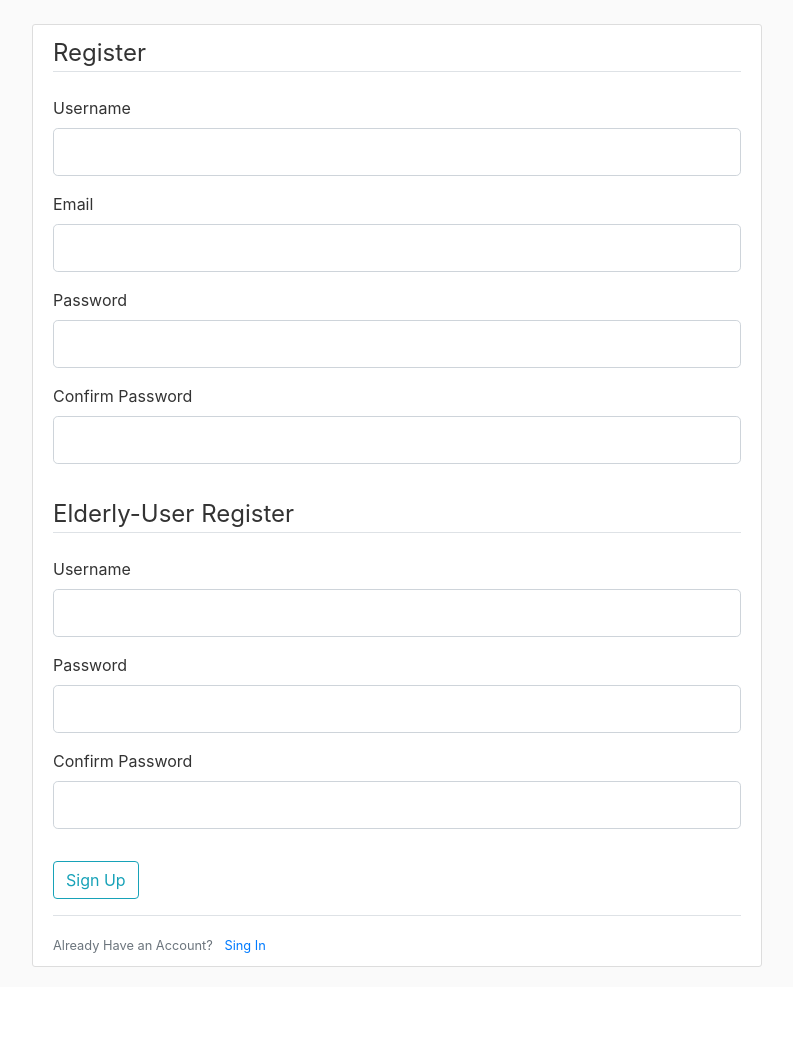
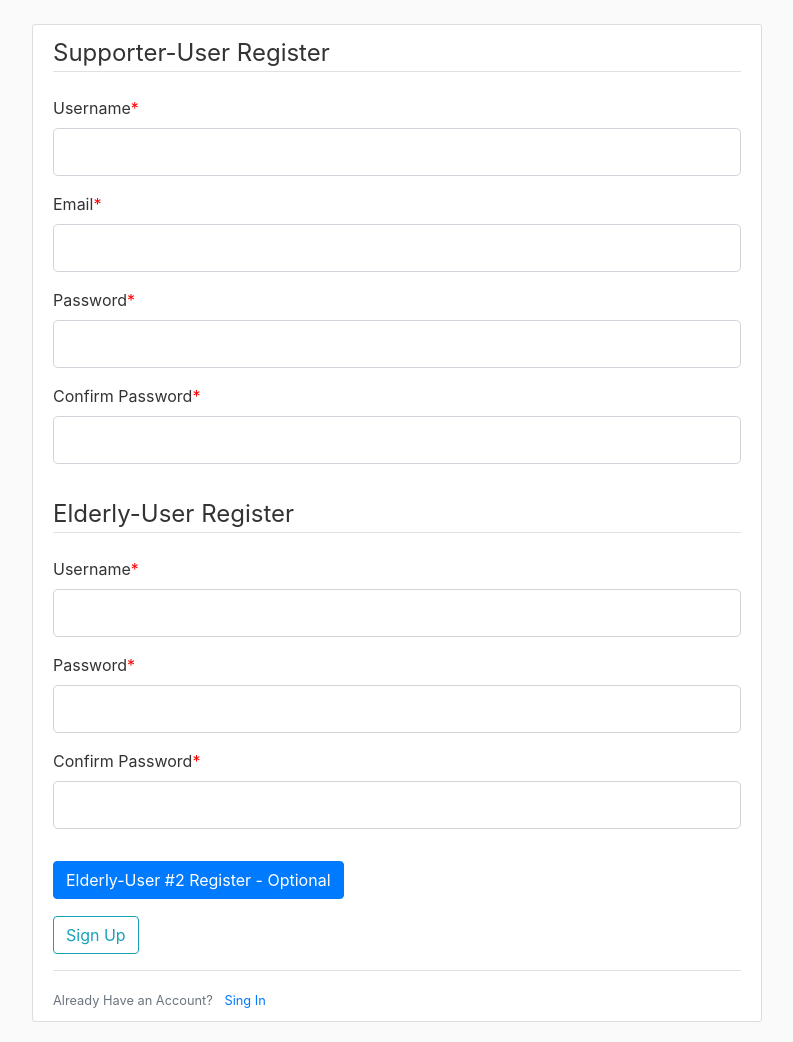
Before and after one commit to idobarakk/W88-Project, a Flask app: page /register in a window 1280 px wide. Shown: the part 56-1098 px from the top of the page, without its empty margins (53-846 px from the left). Before the commit the page ends 1023 px from the top, so only its background shows below. Run offline with Flask 3, Linux system fonts and the light colour scheme; some libraries are stand-ins or nearby versions.

Commit message:
second eldery user
added second eldery user optinal,
connect the notification to the relevant user
add the ability to edit , delete or add new notification with user selection

update notification view + notifcation view

Co-Authored-By: zivma750 <118803144+zivma750@users.noreply.github.com>
Co-Authored-By: TomerTheCodeKing <138518398+TomerTheCodeKing@users.noreply.github.com>

```diff
--- a/webapp_flask/app/forms.py
+++ b/webapp_flask/app/forms.py
@@ -1,10 +1,11 @@
 from datetime import datetime
+import pytz
 from flask_wtf import FlaskForm
 from flask_wtf.file import FileAllowed, FileField
 from flask_login import current_user
 from wtforms import SelectField , StringField,PasswordField,SubmitField, BooleanField, IntegerField, DateTimeField, DateField, TimeField, TextAreaField
 from wtforms.validators import DataRequired, Length, Email, EqualTo, ValidationError
-from app.models import User
+from app.models import User, Elderlyuser
 from app.drugapi import DrugAPI
 
 
@@ -18,6 +19,9 @@ class RegistrationForm(FlaskForm):
     elderlyusername = StringField('Username',validators=[DataRequired(),Length(min=2,max=20) ])
     elderlypassword = PasswordField('Password', validators=[DataRequired()])
     elderlyconfirm_password = PasswordField('Confirm Password', validators=[DataRequired(), EqualTo('elderlypassword')])
+    elderlyusername2 = StringField('Username #2', validators=[Length(min=2, max=20)])
+    elderlypassword2 = PasswordField('Password ')
+    elderlyconfirm_password2 = PasswordField('Confirm Password', validators=[EqualTo('elderlypassword2')])
     submit = SubmitField('Sign Up')
 
     def validate_username (self,username):
@@ -30,10 +34,16 @@ class RegistrationForm(FlaskForm):
         if user:
             raise ValidationError('That email is taken. Choose a diffrent one.')
 
-    def validate_elderlyusername(self, username):
-        user = User.query.filter_by(username=username.data).first()
+    def validate_elderlyusername(self, elderlyusername):
+        user = Elderlyuser.query.filter_by(username=elderlyusername.data).first()
         if user:
             raise ValidationError('That Username is taken. Choose a diffrent one.')
+
+    def validate_elderlyusername2(self, elderlyusername2):
+        user = User.query.filter_by(username=elderlyusername2.data).first()
+        if user:
+            raise ValidationError('That Username is taken. Choose a diffrent one.')
+
 
 
 class LoginForms(FlaskForm):
@@ -68,21 +78,33 @@ class UpdateAccountForm(FlaskForm):
 
 
 class AddNotificationForm(FlaskForm):
-    eldrly = SelectField('Eldrly user', validators=[DataRequired()])
+    eldrly = SelectField('Eldrly user',coerce=str, validators=[DataRequired()])
     title = StringField('Title',validators=[DataRequired()])
     content = TextAreaField('Content',validators=[DataRequired()])
     date = DateField('Date',validators=[DataRequired()])
     time = TimeField('Time',validators=[DataRequired()])
     submit = SubmitField('Add Notification')
 
-    def validate_date (self,date):
-        if date.data <  datetime.utcnow().date():
-            raise ValidationError('the date is not valid - please choose future date.')
+    def validate_date(self, field):
+        local_tz = pytz.timezone('Asia/Jerusalem')
+        current_datetime = datetime.now(local_tz)
+        current_date = current_datetime.date()
+        current_time = current_datetime.time()
 
-    def validate_time (self,time):
-        if time.data <  datetime.utcnow().time():
-            raise ValidationError('the time is not valid- please choose future time.')
+        # Combine the date and time fields into a datetime object
+        input_datetime_local = datetime.combine(field.data, self.time.data, tzinfo=local_tz)
 
+        # Check if the selected date is in the past
+        if field.data < current_date:
+            raise ValidationError('The date must be in the future.')
+
+        # Check if the date is today and the selected time is in the past
+        if field.data == current_date and self.time.data < current_time:
+            raise ValidationError('The time must be in the future.')
+
+    def validate_time(self, field):
+        # This method is left empty because the validation is handled in validate_date
+        pass
 # *********** Drugs **************
 
 class AddDrugForm(FlaskForm):
--- a/webapp_flask/app/routes.py
+++ b/webapp_flask/app/routes.py
@@ -18,7 +18,9 @@ import json
 def home():
     notifications = Notification.query.filter_by(user_id=current_user.id).order_by(Notification.date.asc()).order_by(Notification.time.asc()).limit(3)
     drugs = Drug.query.filter_by(user_id=current_user.id)
-    return render_template("home.html",notifications=notifications ,drugs=drugs)
+    eldelys = Elderlyuser.query.filter_by(user_id=current_user.id)
+    eldelys_dict = {i.id: i.username for i in eldelys}
+    return render_template("home.html",notifications=notifications ,drugs=drugs,eldelys_dict=eldelys_dict)
 
 
 
@@ -105,7 +107,10 @@ def delete_drug(drug_id):
 @app.route("/edit_notification/<int:notification_id>",methods=['GET','POST'])
 @login_required
 def edit_notification(notification_id):
+    eldelys = Elderlyuser.query.filter_by(user_id=current_user.id)
+    eldelys_list = [(i.id, i.username) for i in eldelys]
     form = AddNotificationForm()
+    form.eldrly.choices = eldelys_list
     notification = Notification.query.get_or_404(notification_id)
     if notification.user_id != current_user.id:
         abort(403)
@@ -114,6 +119,7 @@ def edit_notification(notification_id):
         notification.content = form.content.data
         notification.date = form.date.data
         notification.time = form.time.data
+        notification.elderly_user_id = form.eldrly.data
         db.session.commit()
         flash('Your Notification has been Updated !','success')
         return redirect(url_for('notification'))
@@ -123,7 +129,8 @@ def edit_notification(notification_id):
         form.content.data = notification.content
         form.date.data = notification.date
         form.time.data = notification.time
-    return render_template("edit_notification.html", title="edit Notification", notification=notification, form=form)
+        form.eldrly.data = notification.elderly_user_id
+    return render_template("edit_notification.html", title="edit Notification", notification=notification, form=form,eldelys_list=eldelys_list)
 
 
 @app.route("/delete_notification/<int:notification_id>", methods=['GET','POST'])
@@ -142,14 +149,16 @@ def delete_notification(notification_id):
 @login_required
 def add_notification():
     eldelys = Elderlyuser.query.filter_by(user_id=current_user.id)
+    eldelys_list = [(i.id,i.username) for i in  eldelys ]
     form = AddNotificationForm()
+    form.eldrly.choices = eldelys_list
     if form.validate_on_submit():
         notification = Notification(title=form.title.data,content=form.content.data,date=form.date.data,time=form.time.data,user_id=current_user.id,elderly_user_id=form.eldrly.data)
         db.session.add(notification)
         db.session.commit()
         return redirect(url_for('notification'))
         flash('Your Notification has been added !','success')
-    return render_template("add_notification.html", title="Add Notification", form=form ,eldelys=eldelys)
+    return render_template("add_notification.html", title="Add Notification", form=form ,eldelys_list=eldelys_list)
 
 
 @app.route("/notification")
@@ -157,7 +166,9 @@ def add_notification():
 def notification():
     if current_user.is_authenticated:
         notifications = Notification.query.filter_by(user_id=current_user.id).order_by(Notification.date.asc()).order_by(Notification.time.asc())
-        return render_template("notification.html",notifications=notifications, title="Notification")
+        eldelys = Elderlyuser.query.filter_by(user_id=current_user.id)
+        eldelys_dict = {i.id: i.username for i in eldelys}
+        return render_template("notification.html",notifications=notifications,eldelys_dict=eldelys_dict, title="Notification")
     else:
         return render_template("home.html")
 
@@ -184,12 +195,19 @@ def register():
     if form.validate_on_submit():
         hased_pw = bcrypt.generate_password_hash(form.password.data).decode('utf-8')
         elderly_hased_pw = bcrypt.generate_password_hash(form.elderlypassword.data).decode('utf-8')
+        if form.elderlypassword.data:
+            elderly2_hased_pw = bcrypt.generate_password_hash(form.elderlypassword2.data).decode('utf-8')
         user = User(username=form.username.data,email=form.email.data,password=hased_pw)
         db.session.add(user)
         db.session.commit()
         elderly_user = Elderlyuser(username=form.elderlyusername.data, password=elderly_hased_pw, user_id=user.id)
         db.session.add(elderly_user)
         db.session.commit()
+        if form.elderlypassword.data:
+            elderly2_hased_pw = bcrypt.generate_password_hash(form.elderlypassword2.data).decode('utf-8')
+            elderly_user2 = Elderlyuser(username=form.elderlyusername2.data, password=elderly2_hased_pw, user_id=user.id)
+            db.session.add(elderly_user2)
+            db.session.commit()
         flash('Your account has been Created !','success')
         return redirect(url_for('login'))
     return render_template("register.html",  title="Register", form=form)
--- a/webapp_flask/app/static/main.css
+++ b/webapp_flask/app/static/main.css
@@ -162,6 +162,11 @@ a.article-title:hover {
   box-shadow: 0 20px 20px -10px rgba(255, 152, 0, 0.5);
 }
 
+.form-group.required .control-label:after {
+  content:"*";
+  color:red;
+}
+
 .progress-bar-marker {
   background-image: linear-gradient(90deg, rgba(225, 225, 225, 0.1) 97%, rgba(204, 0, 0, 1) 3%);
 }
--- a/webapp_flask/app/templates/add_notification.html
+++ b/webapp_flask/app/templates/add_notification.html
@@ -7,7 +7,8 @@
                 <fieldset class="form-group">
                     <legend class="border-bottom mb-4"> Add Notification</legend>
                     <div class="form-group">
-                       {{ eldelys }}
+                        {{ form.eldrly.label(class="form-control-label") }}
+                        {{ form.eldrly(class="form-control form-control-lg") }}
                     </div>
                     <div class="form-group">
                         {{ form.title.label(class="form-control-label") }}
--- a/webapp_flask/app/templates/edit_notification.html
+++ b/webapp_flask/app/templates/edit_notification.html
@@ -6,6 +6,10 @@
                 {{ form.hidden_tag() }}
                 <fieldset class="form-group">
                     <legend class="border-bottom mb-4"> edit Notification</legend>
+                    <div class="form-group">
+                        {{ form.eldrly.label(class="form-control-label") }}
+                        {{ form.eldrly(class="form-control form-control-lg") }}
+                    </div>
                     <div class="form-group">
                         {{ form.title.label(class="form-control-label") }}
                         {% if form.title.errors %}
--- a/webapp_flask/app/templates/home.html
+++ b/webapp_flask/app/templates/home.html
@@ -11,6 +11,9 @@
       {% for notification in notifications %}
       <article class="media content-section">
         <div class="media-body">
+               <div class="article-title">
+                    <big>{{ eldelys_dict[notification.elderly_user_id] }}</big>
+                </div>
           <div class="article-metadata">
             <big class="text-muted">{{ notification.date.strftime('%Y-%m-%d') }}    {{ notification.time }} </big>
           </div>
--- a/webapp_flask/app/templates/notification.html
+++ b/webapp_flask/app/templates/notification.html
@@ -11,8 +11,11 @@
         {% for notification in notifications %}
           <article class="media content-section">
             <div class="media-body">
+                <div class="article-title">
+                    <big>{{ eldelys_dict[notification.elderly_user_id] }}</big>
+                </div>
               <div class="article-metadata">
-                <big class="text-muted">{{ notification.date.strftime('%Y-%m-%d') }}    {{ notification.time }}  </big>
+                <big class="text-muted"> {{ notification.date.strftime('%Y-%m-%d') }}    {{ notification.time }}  </big>
               </div>
               <h2>{{ notification.title }}</h2>
               <p class="article-content">{{ notification.content }}</p>
--- a/webapp_flask/app/templates/register.html
+++ b/webapp_flask/app/templates/register.html
@@ -4,9 +4,9 @@
 	<form method="post" action="">
 		{{ form.hidden_tag() }}
 		<fieldset class="form-group">
-			<legend class="border-bottom mb-4"> Register</legend>
-			<div class="form-group">
-				{{ form.username.label(class="form-control-label") }}
+			<legend class="border-bottom mb-4">Supporter-User Register</legend>
+			<div class="form-group required">
+				{{ form.username.label(class="control-label") }}
 				{% if form.username.errors %}
 					{{ form.username(class="form-control form-control-lg is-invalid")}}
 					<div class="is-invalid">
@@ -18,8 +18,8 @@
 					{{ form.username(class="form-control form-control-lg") }}
 				{% endif %}
 			</div>
-			<div class="form-group">
-			{{ form.email.label(class="form-control-label") }}
+			<div class="form-group  required">
+			{{ form.email.label(class="control-label") }}
 				{% if form.email.errors %}
 					{{ form.email(class="form-control form-control-lg is-invalid")}}
 					<div class="is-invalid">
@@ -32,8 +32,8 @@
 				{% endif %}
 
 			</div>
-			<div class="form-group">
-			{{ form.password.label(class="form-control-label") }}
+			<div class="form-group required">
+			{{ form.password.label(class="control-label") }}
 				{% if form.password.errors %}
 					{{ form.password(class="form-control form-control-lg is-invalid")}}
 					<div class="is-invalid">
@@ -45,8 +45,8 @@
 					{{ form.password(class="form-control form-control-lg") }}
 				{% endif %}
 			</div>
-			<div class="form-group">
-			{{ form.confirm_password.label(class="form-control-label") }}
+			<div class="form-group required">
+			{{ form.confirm_password.label(class="control-label") }}
 				{% if form.confirm_password.errors %}
 					{{ form.confirm_password(class="form-control form-control-lg is-invalid")}}
 					<div class="is-invalid">
@@ -59,10 +59,10 @@
 				{% endif %}
 			</div>
 		</fieldset>
-		<fieldset class="form-group">
+		<fieldset class="form-group required">
 			<legend class="border-bottom mb-4"> Elderly-User Register</legend>
 		<div class="form-group">
-				{{ form.elderlyusername.label(class="form-control-label") }}
+				{{ form.elderlyusername.label(class="control-label") }}
 				{% if form.elderlyusername.errors %}
 					{{ form.elderlyusername(class="form-control form-control-lg is-invalid")}}
 					<div class="is-invalid">
@@ -74,8 +74,8 @@
 					{{ form.elderlyusername(class="form-control form-control-lg") }}
 				{% endif %}
 			</div>
-			<div class="form-group">
-			{{ form.elderlypassword.label(class="form-control-label") }}
+			<div class="form-group required">
+			{{ form.elderlypassword.label(class="control-label") }}
 				{% if form.elderlypassword.errors %}
 					{{ form.elderlypassword(class="form-control form-control-lg is-invalid")}}
 					<div class="is-invalid">
@@ -87,8 +87,8 @@
 					{{ form.elderlypassword(class="form-control form-control-lg") }}
 				{% endif %}
 			</div>
-			<div class="form-group">
-			{{ form.elderlyconfirm_password.label(class="form-control-label") }}
+			<div class="form-group required">
+			{{ form.elderlyconfirm_password.label(class="control-label") }}
 				{% if form.elderlyconfirm_password.errors %}
 					{{ form.elderlyconfirm_password(class="form-control form-control-lg is-invalid")}}
 					<div class="is-invalid">
@@ -101,6 +101,61 @@
 				{% endif %}
 			</div>
 		</fieldset>
+			<p>
+			  <a class="btn btn-primary" data-toggle="collapse" href="#multiCollapseExample1" role="button" aria-expanded="false" aria-controls="multiCollapseExample1">Elderly-User #2 Register - Optional</a>
+			</p>
+			<div class="row">
+			  <div class="col">
+				<div class="collapse multi-collapse" id="multiCollapseExample1">
+				  <div class="card card-body">
+					<fieldset class="form-group">
+			<legend class="border-bottom mb-4"> Elderly-User #2 Register - Optional</legend>
+		<div class="form-group">
+				{{ form.elderlyusername2.label(class="form-control-label") }}
+				{% if form.elderlyusername2.errors %}
+					{{ form.elderlyusername2(class="form-control form-control-lg is-invalid")}}
+					<div class="is-invalid">
+						{% for error in form.elderlyusername2.errors %}
+							<span>{{ error }}</span>
+						{% endfor %}
+					</div>
+				{% else %}
+					{{ form.elderlyusername2(class="form-control form-control-lg") }}
+				{% endif %}
+			</div>
+			<div class="form-group">
+			{{ form.elderlypassword2.label(class="form-control-label") }}
+				{% if form.elderlypassword2.errors %}
+					{{ form.elderlypassword2(class="form-control form-control-lg is-invalid")}}
+					<div class="is-invalid">
+						{% for error in form.elderlypassword2.errors %}
+							<span>{{ error }}</span>
+						{% endfor %}
+					</div>
+				{% else %}
+					{{ form.elderlypassword2(class="form-control form-control-lg") }}
+				{% endif %}
+			</div>
+			<div class="form-group">
+			{{ form.elderlyconfirm_password2.label(class="form-control-label") }}
+				{% if form.elderlyconfirm_password2.errors %}
+					{{ form.elderlyconfirm_password2(class="form-control form-control-lg is-invalid")}}
+					<div class="is-invalid">
+						{% for error in form.elderlyconfirm_password2.errors %}
+							<span>{{ error }}</span>
+						{% endfor %}
+					</div>
+				{% else %}
+					{{ form.elderlyconfirm_password2(class="form-control form-control-lg") }}
+				{% endif %}
+			</div>
+		</fieldset>
+				  </div>
+				</div>
+			  </div>
+			</div>
+
+
 		</fieldset>
 		<div class="form-group">
 			{{ form.submit(class="btn btn-outline-info") }}
```
Also changed, not shown: webapp_flask/instance/site.db, 1 other file.
